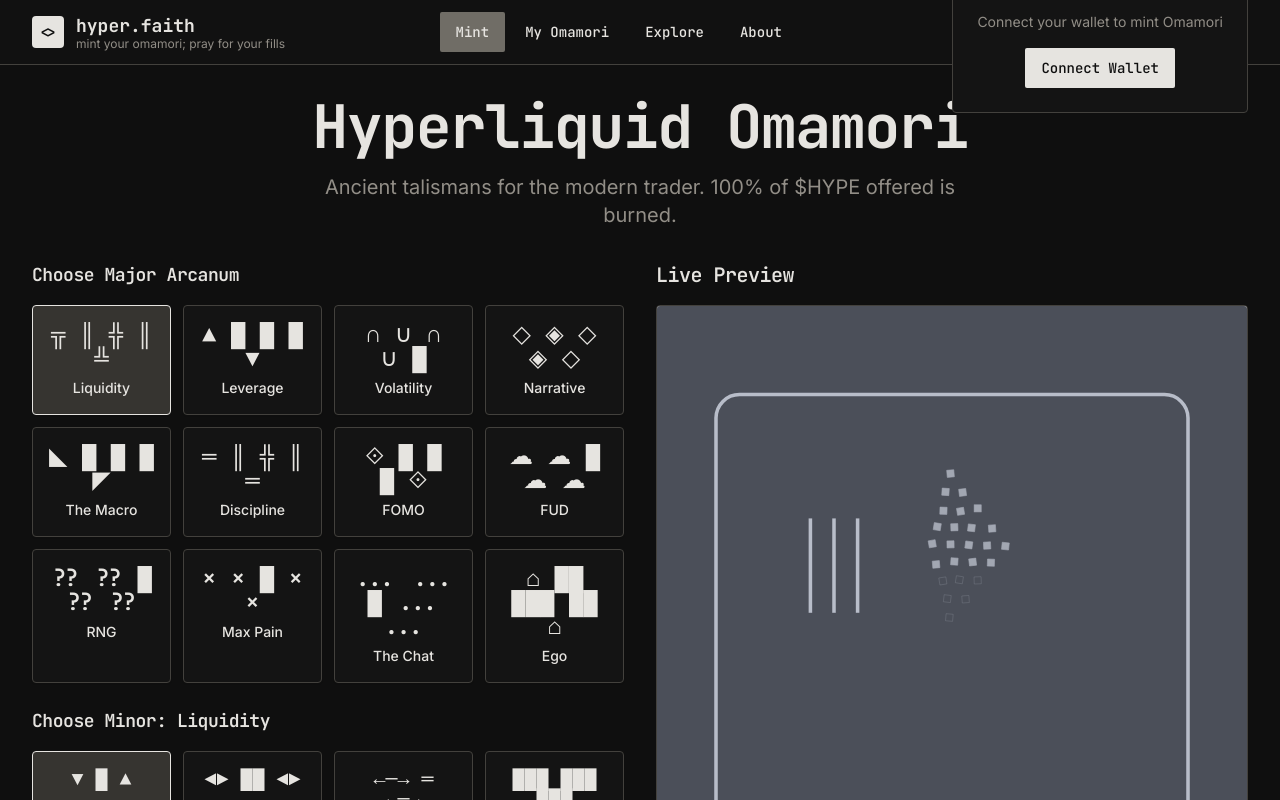
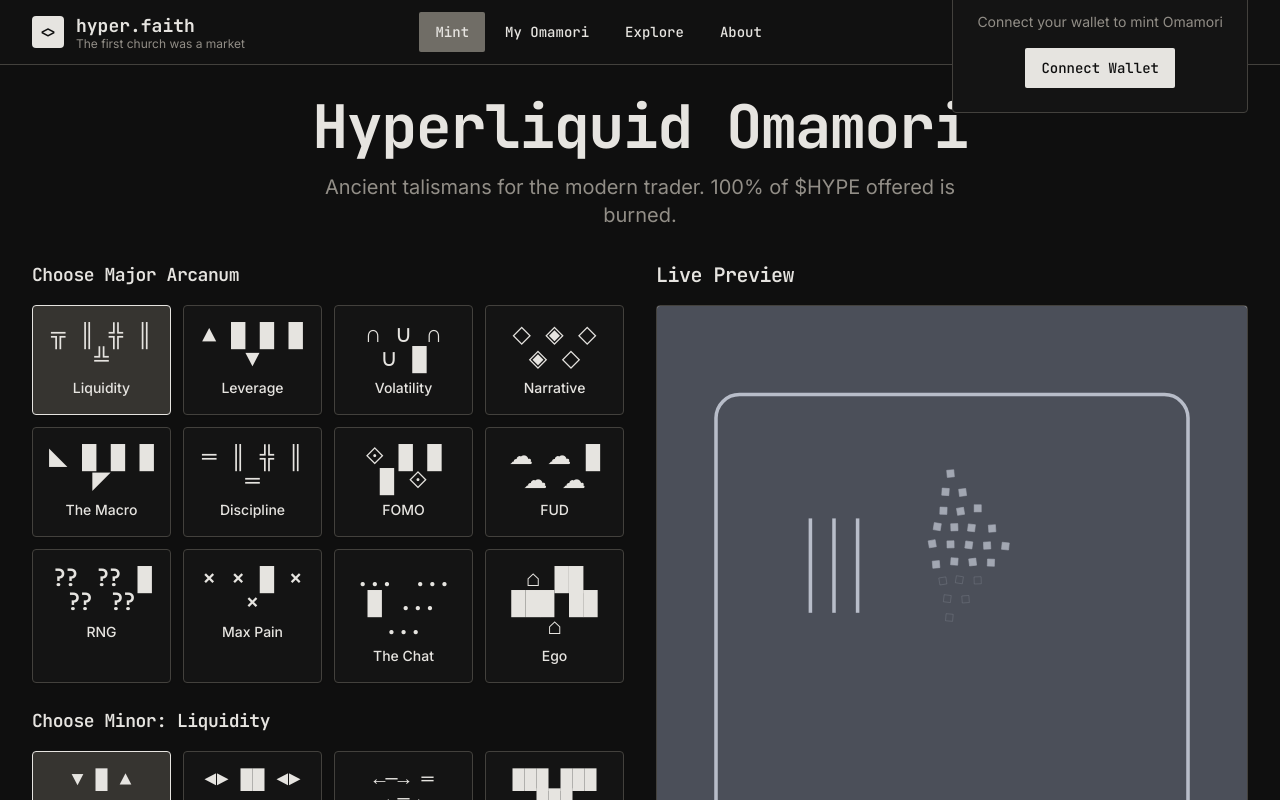
Before and after one commit to phitboy/hyper-faith, a React (Vite) app: page / in a window 1280 px wide. Shown: the top 800 px of the page. Built offline with nearby package versions, Linux system fonts and the light colour scheme.

Commit message:
Update footer text

```diff
--- a/src/components/Layout.tsx
+++ b/src/components/Layout.tsx
@@ -37,7 +37,7 @@ export function Layout({
               <div>
                 <div className="font-mono text-lg font-bold">hyper.faith</div>
                 <div className="text-xs text-muted-foreground -mt-1">
-                  mint your omamori; pray for your fills
+                  The first church was a market
                 </div>
               </div>
             </Link>
```
